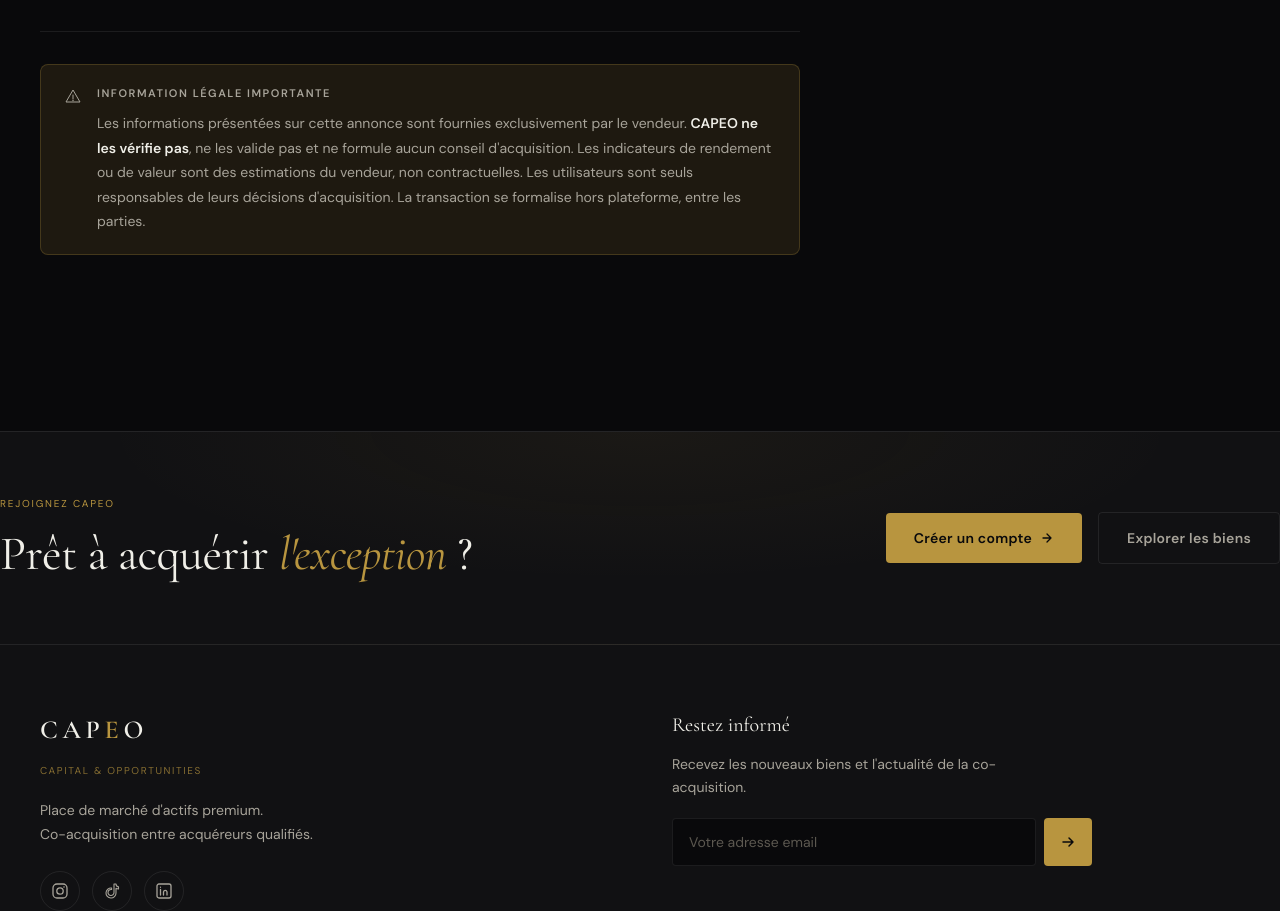
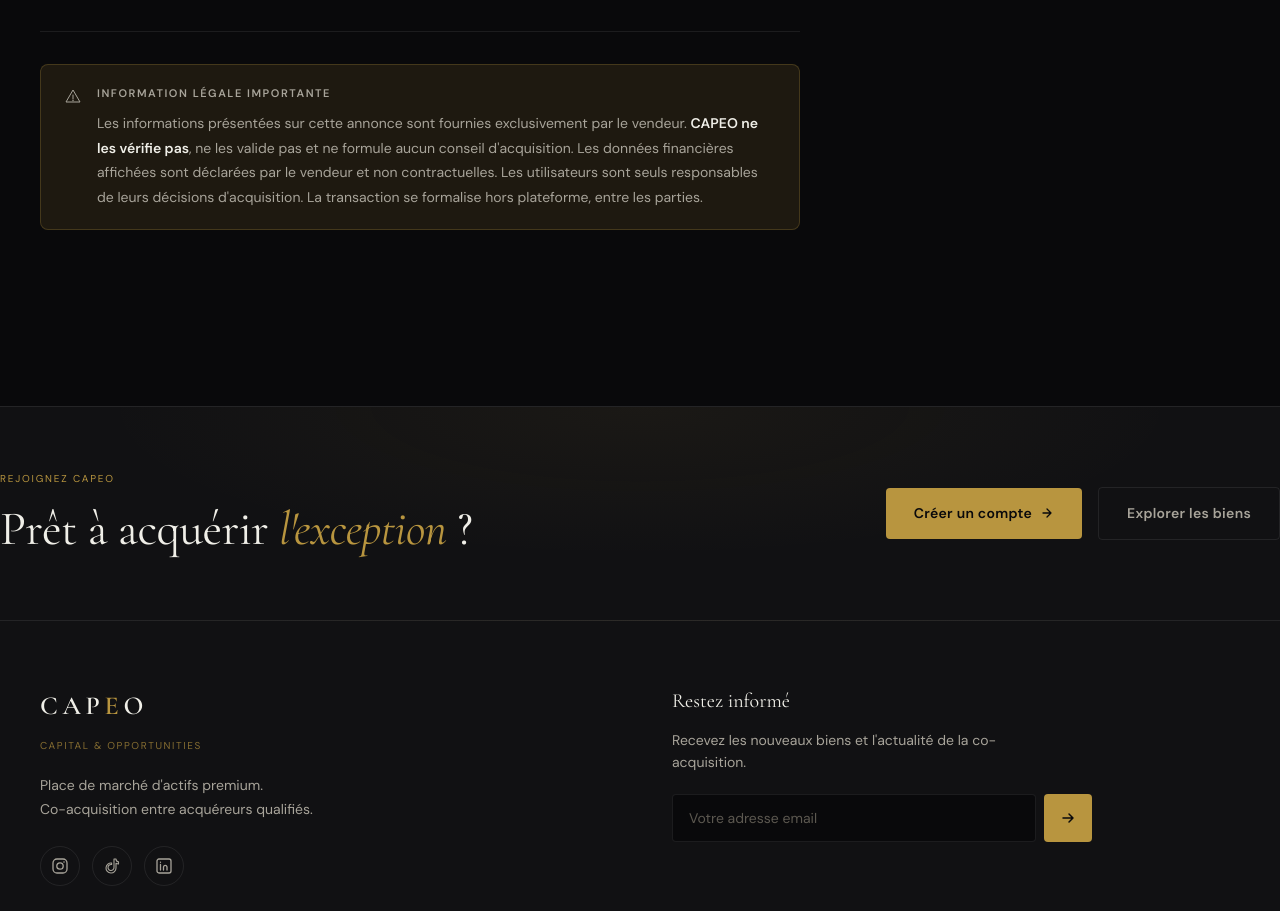
Before and after one commit to devcapeo/CAPEO, a React (Vite) app: page /actifs/1 in a window 1280 px wide. Shown: the part 1455-2366 px from the top of the page. Built offline with nearby package versions, Linux system fonts and the light colour scheme.

Commit message:
Update ActifDisclaimer.jsx

```diff
--- a/src/components/annonces/ActifDisclaimer/ActifDisclaimer.jsx
+++ b/src/components/annonces/ActifDisclaimer/ActifDisclaimer.jsx
@@ -31,10 +31,10 @@
            <p className="actif-disclaimer__text">
              Les informations présentées sur cette annonce sont fournies
              exclusivement par le vendeur. <strong>CAPEO ne les vérifie pas</strong>,
-             ne les valide pas et ne formule aucun conseil d'acquisition.
-             Les indicateurs de rendement ou de valeur sont des estimations
-             du vendeur, non contractuelles. Les utilisateurs sont seuls
-             responsables de leurs décisions d'acquisition.
+            ne les valide pas et ne formule aucun conseil d'acquisition.
+            Les données financières affichées sont déclarées par le vendeur
+            et non contractuelles. Les utilisateurs sont seuls
+            responsables de leurs décisions d'acquisition.
              La transaction se formalise hors plateforme, entre les parties.
            </p>
          </div>
```
